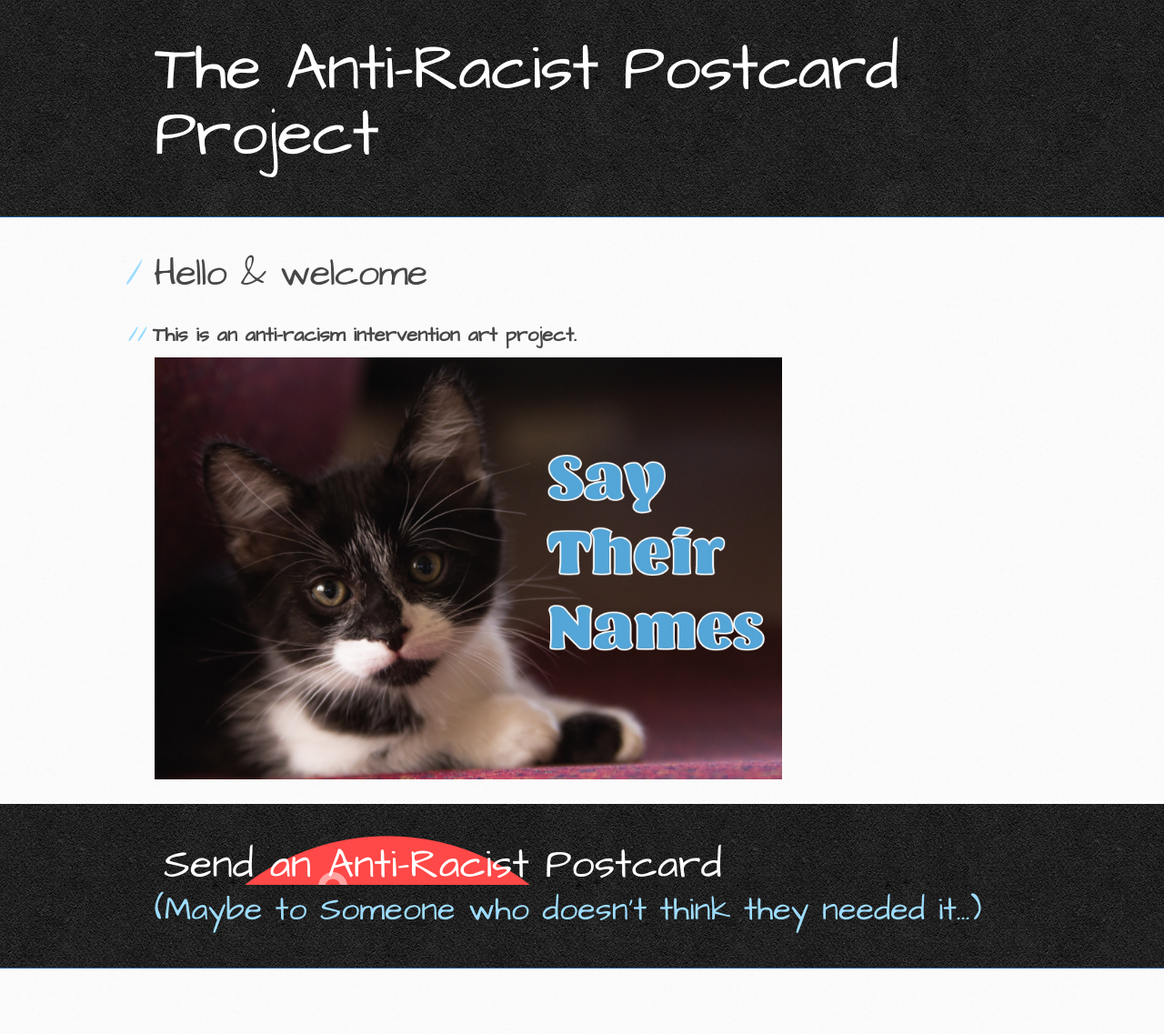
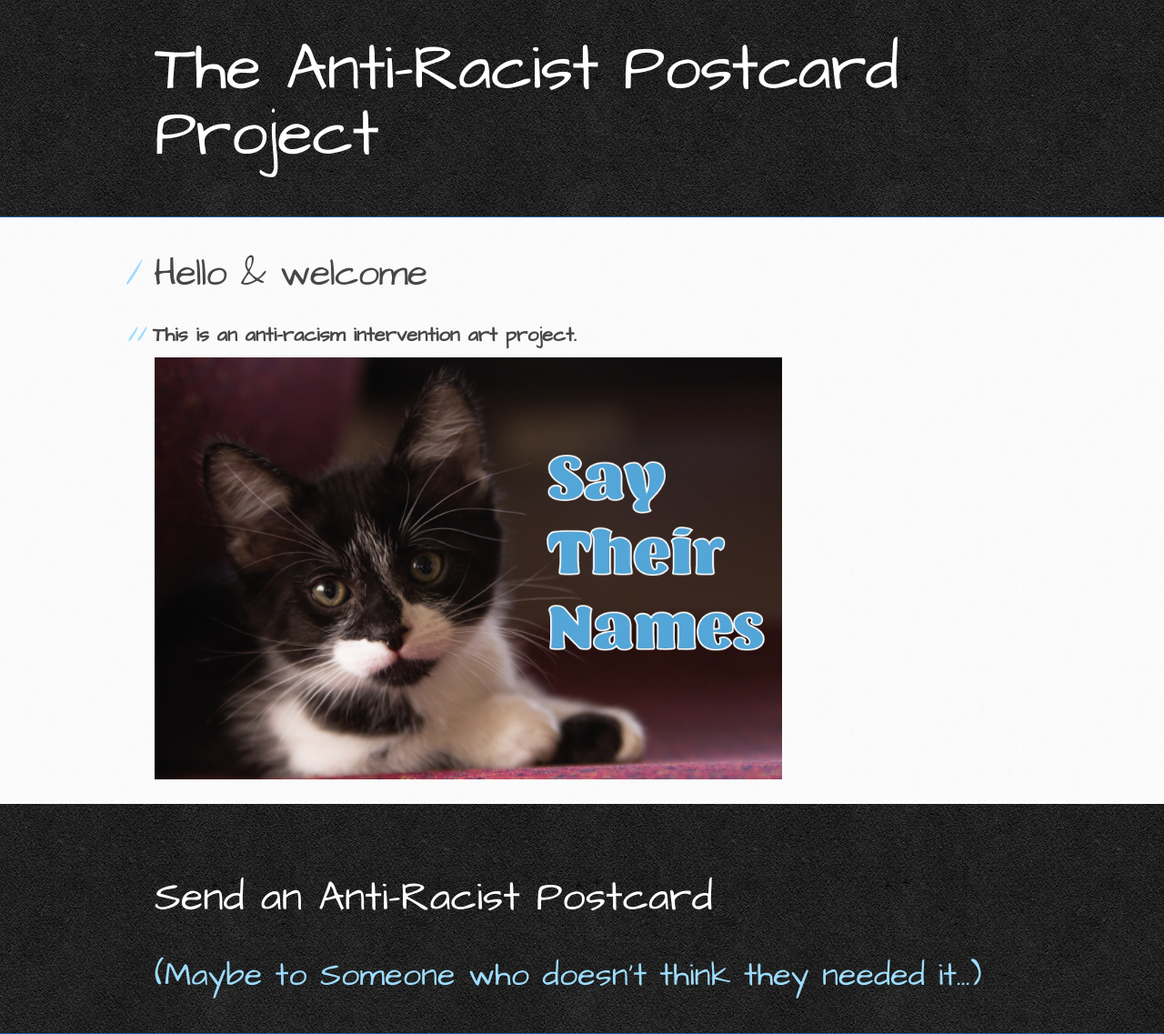
Before and after one commit to mir-lab/AntiRacistPostcardProject, a Jekyll site: the page built from docs/index.md, in a window 1280 px wide. Shown: the whole page at 91% size. Built offline with Jekyll 4.4.1, drawn with Linux system fonts in a browser that asks for light colours; the repository's description, which GitHub fills in, is left out; before the commit the page ends 1065 px from its top, so only the background shows below that.

Commit message:
Update jekyll-theme-architect.scss

```diff
--- a/docs/_sass/jekyll-theme-architect.scss
+++ b/docs/_sass/jekyll-theme-architect.scss
@@ -98,12 +98,12 @@ a.button {
   padding-top: 22px;
   padding-left: 10px;
   font-family: 'Architects Daughter', 'Helvetica Neue', Helvetica, Arial, serif;
-  font-size: 23px;
+  font-size: 30px;
   line-height: 1.2;
   color: #fff;
 }
 a.button small {
-  display: inline;
+  display: block;
   font-size: 45px;
 }
 header a.button {
```
